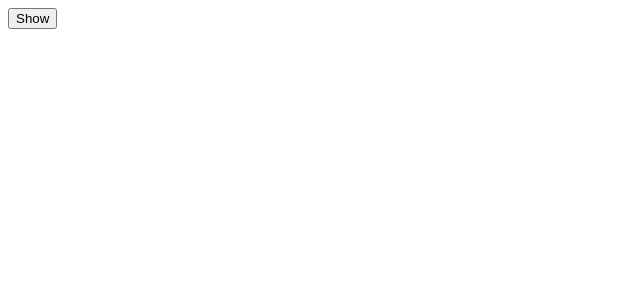
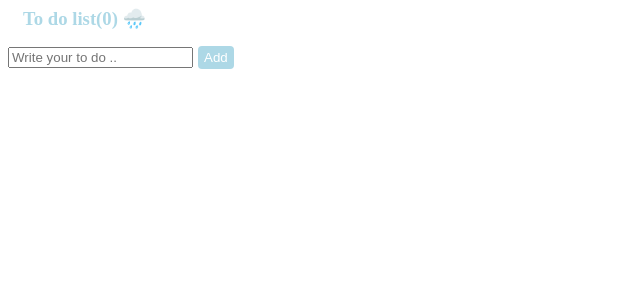
Before and after one commit to cosmospluism/react-cosmospluism2024, a React (Create React App) app: page / in a window 1280 px wide. Shown: the top 300 px of the page, without its empty margins (0-640 px from the left). Built offline with nearby package versions, Linux system fonts and the light colour scheme.

Commit message:
Learned about array & map

```diff
--- a/src/App.js
+++ b/src/App.js
@@ -1,23 +1,41 @@
 import { useState, useEffect } from "react";
-
-function Hello() {
-  useEffect(() => {
-    console.log("I'm here✨");
-    return () => console.log("destroyed🔥");
-  }, []);
-  return <h3>Hello</h3>;
-}
+import styles from "./App.module.css";
+// import Practice from "./Practice";
 
 function App() {
-  const [showing, setShowing] = useState(false);
-  const onClick = () => {
-    setShowing((prev) => !prev);
-  };
+  const [todo, setTodo] = useState("");
+  const [todos, setTodos] = useState([]);
+  function handleChange(e) {
+    setTodo(e.target.value);
+  }
+  function handleSubmit(event) {
+    event.preventDefault();
+    if (todo === "") {
+      return;
+    }
+    setTodos((currentArray) => [todo, ...currentArray]);
+    setTodo("");
+  }
 
   return (
     <div>
-      {showing ? <Hello /> : null}
-      <button onClick={onClick}>{showing ? "Hide" : "Show"}</button>
+      <h3 className={styles.title}>To do list({todos.length}) 🌧️</h3>
+      <p></p>
+      <form onSubmit={handleSubmit}>
+        <input
+          onChange={handleChange}
+          value={todo}
+          type="text"
+          placeholder="Write your to do .."
+        />
+        <button className={styles.btn}>Add</button>
+      </form>
+      <p></p>
+      <ul>
+        {todos.map((item, index) => (
+          <li key={index}>{item}</li>
+        ))}
+      </ul>
     </div>
   );
 }
--- /dev/null
+++ b/src/App.module.css
@@ -0,0 +1,14 @@
+.title {
+  color: lightblue;
+  display: inline;
+  padding: 10px 15px;
+}
+
+.btn {
+  background-color: lightblue;
+  color: white;
+  margin-left: 5px;
+  padding: 4px 6px;
+  border: none;
+  border-radius: 4px;
+}
--- /dev/null
+++ b/src/Practice.js
@@ -0,0 +1,39 @@
+// import { useState } from "react";
+
+// function Practice() {
+//   const [todo, setTodo] = useState("");
+//   const [todos, setTodos] = useState([]);
+
+//   const handleTodo = (e) => {
+//     setTodo(e.target.value);
+//   };
+//   function handleSubmit(e) {
+//     e.preventDefault();
+//     setTodos((currentArray) => [todo, ...currentArray]);
+//     setTodo("");
+//   }
+
+//   return (
+//     <div>
+//       <h3 style={{ color: "orange" }}>To do list for practice 🍊</h3>
+//       <p></p>
+//       <form onSubmit={handleSubmit}>
+//         <input
+//           onChange={handleTodo}
+//           type="text"
+//           placeholder="write anything"
+//           value={todo}
+//         />
+//         <button>send me</button>
+//       </form>
+//       <p></p>
+//       <ul>
+//         {todos.map((item, index) => (
+//           <li key={index}>{item}</li>
+//         ))}
+//       </ul>
+//     </div>
+//   );
+// }
+
+// export default Practice;
```
